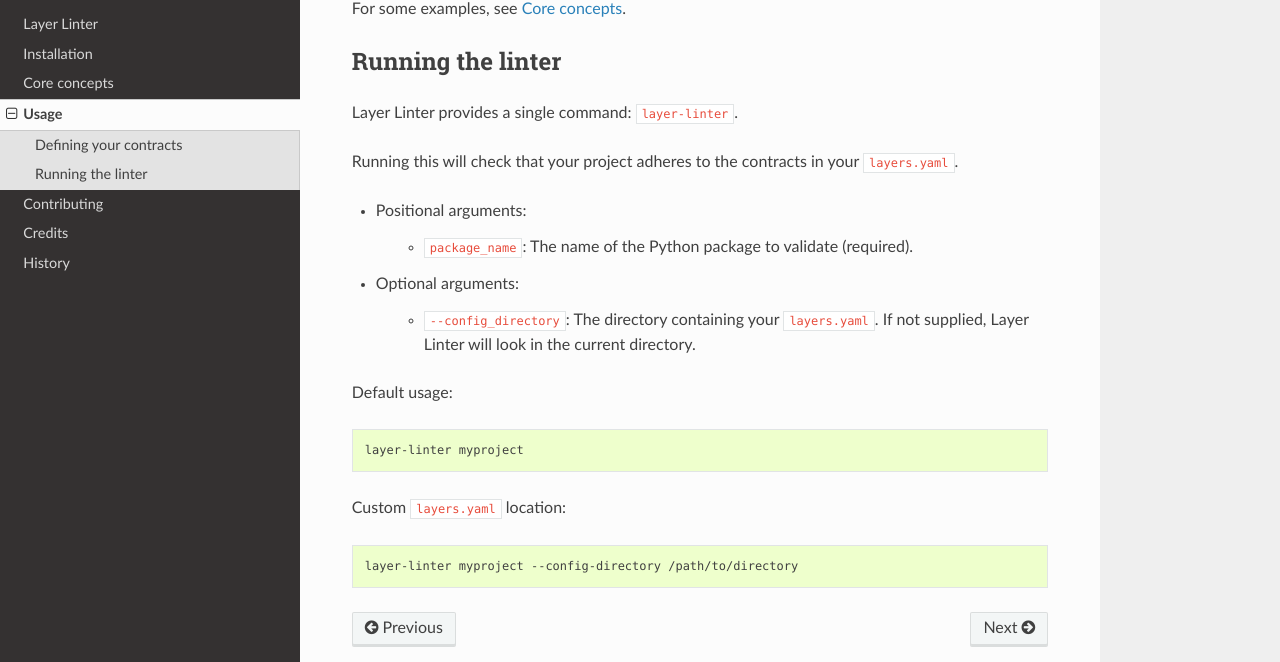
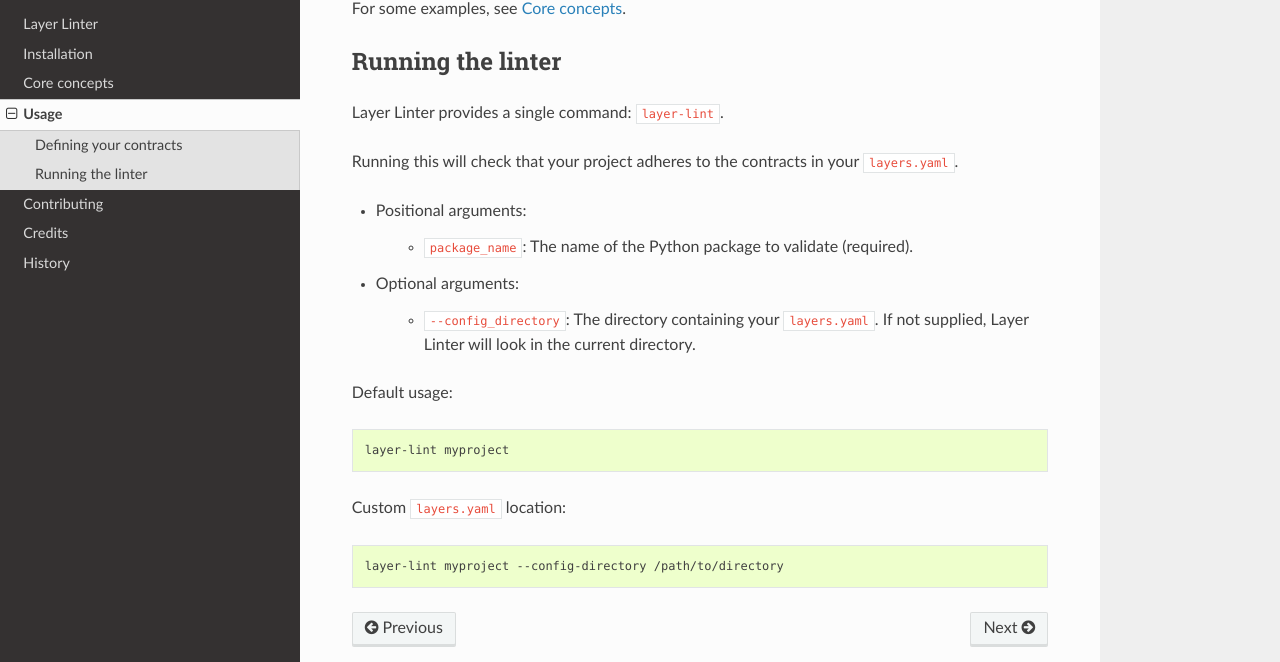
Before and after one commit to seddonym/layer_linter, a Sphinx documentation site: the page built from docs/usage.rst, in a window 1280 px wide and 900 px high, scrolled down 589 px. Shown: the part 153-815 px from the top of the window. Built offline with Sphinx 7.4.7 and the Read the Docs theme 2.0.0, drawn with Linux system fonts in a browser that asks for light colours.

Commit message:
Rename command to layer-lint

```diff
--- a/README.rst
+++ b/README.rst
@@ -43,7 +43,7 @@
 This file prescribes the order in which different modules within your project may
 import from each other.
 
-Running the ``layer-linter`` command will parse the file, analyse your project's
+Running the ``layer-lint`` command will parse the file, analyse your project's
 internal dependencies within your project, and error if you are violating
 your prescribed architecture.
 
@@ -70,7 +70,7 @@
 
 From your project root, run::
 
-    layer-linter myproject
+    layer-lint myproject
 
 If your code violates the contract, you will see an error message as follows:
 
--- a/docs/usage.rst
+++ b/docs/usage.rst
@@ -36,7 +36,7 @@
 Running the linter
 ------------------
 
-Layer Linter provides a single command: ``layer-linter``.
+Layer Linter provides a single command: ``layer-lint``.
 
 Running this will check that your project adheres to the contracts in your ``layers.yaml``.
 
@@ -53,10 +53,10 @@
 
 .. code-block:: none
 
-    layer-linter myproject
+    layer-lint myproject
 
 Custom ``layers.yaml`` location:
 
 .. code-block:: none
 
-    layer-linter myproject --config-directory /path/to/directory
+    layer-lint myproject --config-directory /path/to/directory
--- a/setup.py
+++ b/setup.py
@@ -50,7 +50,7 @@
     zip_safe=False,
     entry_points={
         'console_scripts': [
-            'layer-linter = layer_linter.cmdline:main',
+            'layer-lint = layer_linter.cmdline:main',
         ],
     },
 )
```
Also changed, not shown: 1 other file.
